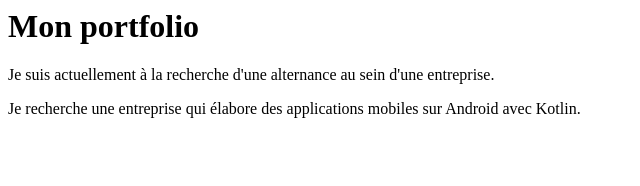
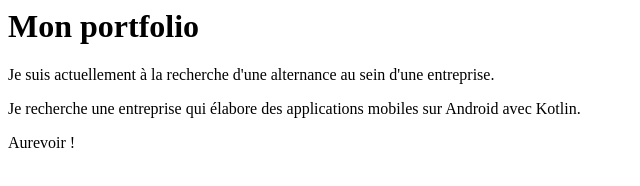
Before and after one commit to Tekeani/marie.github.io, a plain HTML site: page index.html in a window 1280 px wide. Shown: the full height of the page, 0-640 px from the left. Drawn offline with Linux system fonts and the light colour scheme.

Commit message:
Update index.html
Rajout aurevoir

```diff
--- a/index.html
+++ b/index.html
@@ -1,3 +1,4 @@
 <h1>Mon portfolio</h1>
 <p>Je suis actuellement à la recherche d'une alternance au sein d'une entreprise.</p>
 <p>Je recherche une entreprise qui élabore des applications mobiles sur Android avec Kotlin.</p>
+<p>Aurevoir !</p>
```
